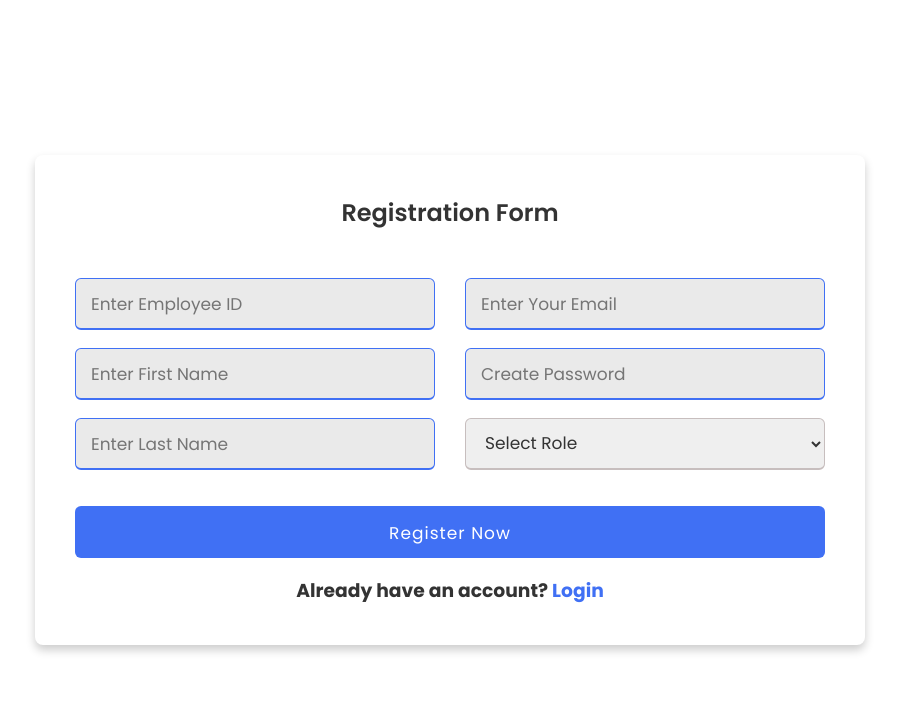
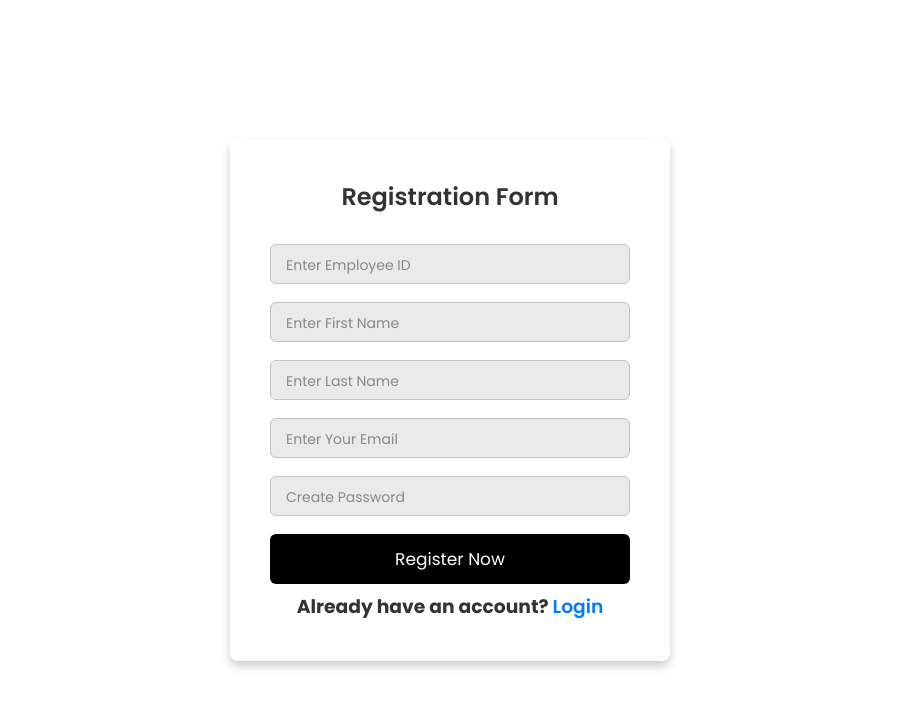
Before and after one commit to GurunathJadhav/pms-front-end, a React (Create React App) app: page /signup in a window 1280 px wide. Shown: the top 708 px of the page, without its empty margins (190-1089 px from the left). Built offline with nearby package versions, Linux system fonts and the light colour scheme.

Commit message:
edited register form

```diff
--- a/src/components/registration/Registration.css
+++ b/src/components/registration/Registration.css
@@ -17,7 +17,7 @@ body {
 
 .wrapper {
   position: relative;
-  max-width: 900px; /* Increased width */
+  max-width: 900px;
   width: 100%;
   background: #fff;
   padding: 40px;
@@ -26,36 +26,24 @@ body {
 }
 
 .wrapper h2 {
-  position: relative;
   font-size: 24px;
   font-weight: 600;
   color: #333;
   text-align: center;
 }
 
-/* .wrapper h2::before {
-  content: '';
-  position: absolute;
-  left: 9;
-  bottom: 0;
-  height: 3px;
-  width: 28px;
-  border-radius: 12px;
-  background: #4070f4;
-} */
-
 .wrapper form {
   margin-top: 30px;
 }
 
 .wrapper form .input-box {
-  height: 52px;
   margin: 18px 0;
+  width: 100%;
+  height: 40px;
 }
 
-form .input-box input,
-form .input-box select {
-  height: 100%;
+form .input-box input {
+  height: 40px;
   width: 100%;
   outline: none;
   padding: 0 15px;
@@ -63,28 +51,39 @@ form .input-box select {
   font-weight: 400;
   color: #333;
   border: 1.5px solid #C7BEBE;
-  border-bottom-width: 2.5px;
   border-radius: 6px;
   transition: all 0.3s ease;
+  background: #eaeaea;
 }
 
-.input-box input:focus,
-.input-box input:valid,
-.input-box select:focus {
-  border-color: #4070f4;
+.input-box input:focus {
+  border-color: #303031;
+  background: #fff;
+}
+
+.input-box input::placeholder {
+  color: #888;
+  font-size: 14px;
+}
+
+/* Adjusting button placement inside the right section */
+.right-section .input-box.button {
+  margin-top: 18px; /* Matches spacing of input fields */
 }
 
 .input-box.button input {
+  height: 50px; /* Same as input fields */
+  width: 100%; /* Full width alignment */
   color: #fff;
-  letter-spacing: 1px;
   border: none;
-  background: #4070f4;
+  background: black;
   cursor: pointer;
-  padding: 14px;
+  border-radius: 6px;
+  font-size: 17px;
 }
 
 .input-box.button input:hover {
-  background: #0e4bf1;
+  background: #333;
 }
 
 form .text h3 {
@@ -94,27 +93,11 @@ form .text h3 {
 }
 
 form .text h3 a {
-  color: #4070f4;
+  color: #007bff;
   text-decoration: none;
+  font-weight: 600;
 }
 
 form .text h3 a:hover {
   text-decoration: underline;
 }
-
-.form-container {
-  display: flex;
-  justify-content: space-between;
-  gap: 30px; /* Increased gap */
-}
-.left-section, .right-section {
-  width: 48%; /* Adjusted width to fit larger form */
-}
-.wrapper {
-  max-width: 900px; /* Increased width */
-}
-.center {
-  display: flex;
-  justify-content: center;
-  margin-top: 20px;
-}
--- a/src/components/registration/Registration.jsx
+++ b/src/components/registration/Registration.jsx
@@ -1,6 +1,6 @@
-import React from 'react'
-import './Registration.css'
-import { Link } from 'react-router-dom'
+import React from 'react';
+import './Registration.css';
+import { Link } from 'react-router-dom';
 
 const Registration = () => {
   return (
@@ -8,6 +8,7 @@ const Registration = () => {
       <h2>Registration Form</h2>
       <form>
         <div className="form-container">
+          {/* Left Section */}
           <div className="left-section">
             <div className="input-box">
               <input type="text" name="employeeId" placeholder="Enter Employee ID" />
@@ -19,6 +20,8 @@ const Registration = () => {
               <input type="text" name="lastName" placeholder="Enter Last Name" />
             </div>
           </div>
+
+          {/* Right Section */}
           <div className="right-section">
             <div className="input-box">
               <input type="email" name="email" placeholder="Enter Your Email" />
@@ -26,25 +29,18 @@ const Registration = () => {
             <div className="input-box">
               <input type="password" name="password" placeholder="Create Password" />
             </div>
-        <div className="input-box">
-          <select name="role">
-            <option>Select Role</option>
-            <option value="Manager">Manager</option>
-            <option value="HR">HR</option>
-          </select>
+            <div className="input-box button">
+              <input type="submit" value="Register Now" />
             </div>
           </div>
         </div>
-    <div className="input-box button center">
-      <input type="submit" value="Register Now" />
-    </div>
+
         <div className="text">
           <h3>Already have an account? <Link to={"/"}>Login</Link></h3>
         </div>
       </form>
     </div>
-
-  )
+  );
 }
 
-export default Registration
+export default Registration;
```
Also changed, not shown: src/components/login-component/Login.css (line endings or trailing spaces). Lines whose indentation alone changed are shown as unchanged.
